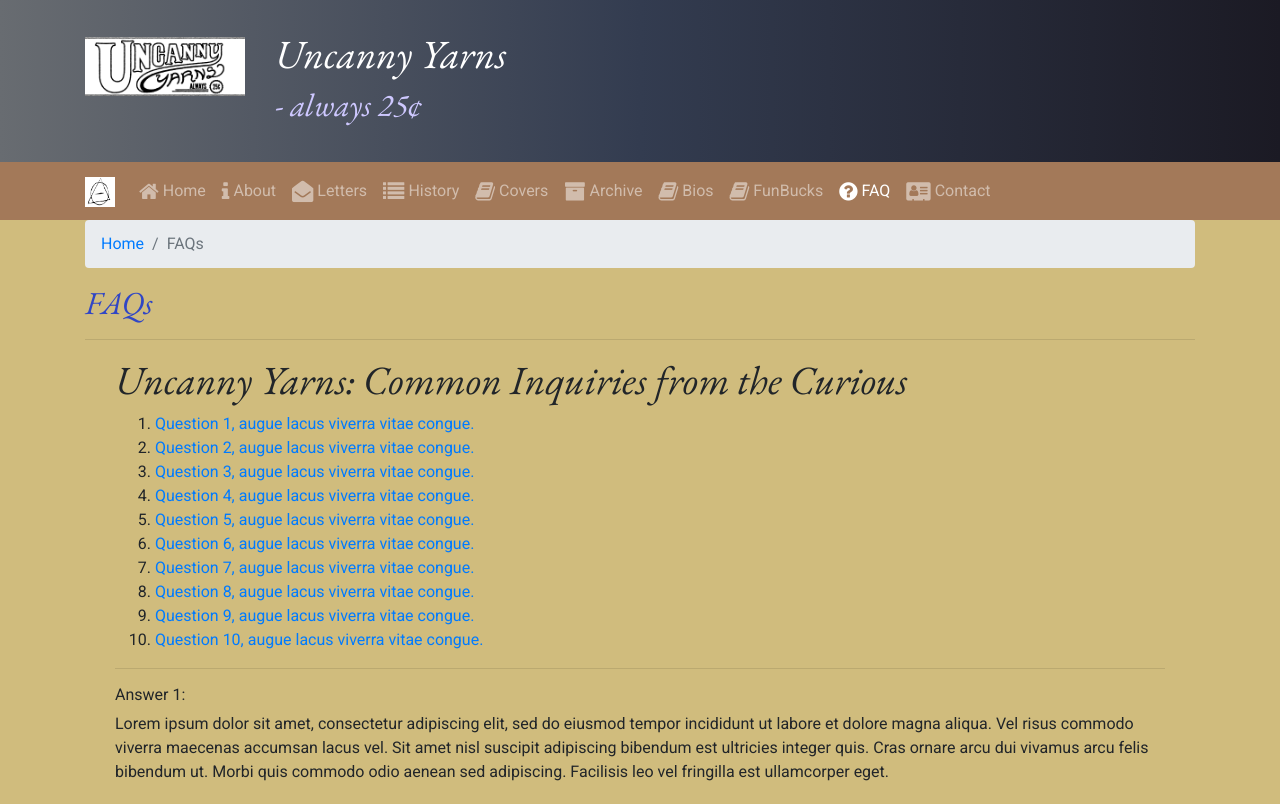
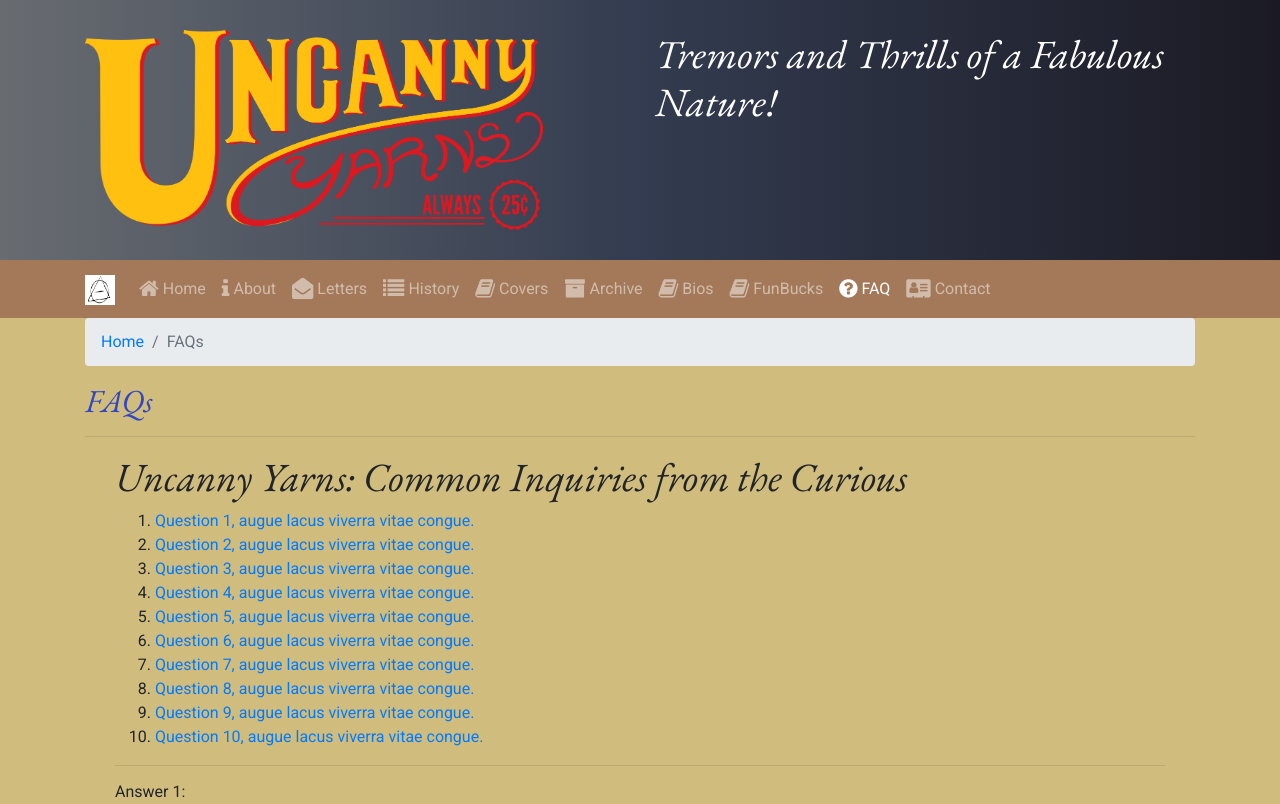
Before and after one commit to mrchappell/uncannyyarns_bootstrap, a website: page FAQ.html in a window 1280 px wide. Shown: the top 804 px of the page. Drawn offline with nearby package versions, Linux system fonts and the light colour scheme.

Commit message:
header update

```diff
--- a/FAQ.html
+++ b/FAQ.html
@@ -37,15 +37,12 @@
     <header class="jumbotron jumbotron-fluid">
         <div class="container">
             <div class="row">
-                <div
-                    class="col-4 col-sm-3 col-md-2 align-self-center">
-                    <a href="index.html"><img
-                            src="img/logo.png"
-                            class="img-fluid" /></a>
+                <div class="col">
+                    <img src="img/UYLOGOFINALNOLINE2.png" height = 200 />
                 </div>
                 <div class="col">
-                    <h1> Uncanny Yarns</h1>
-                    <h2> - always 25¢</h2>
+                    <!-- <h1> Uncanny Yarns:</h1> -->
+                    <h1> Tremors and Thrills of a Fabulous Nature!</h1>
                 </div>
             </div>
         </div>
```
